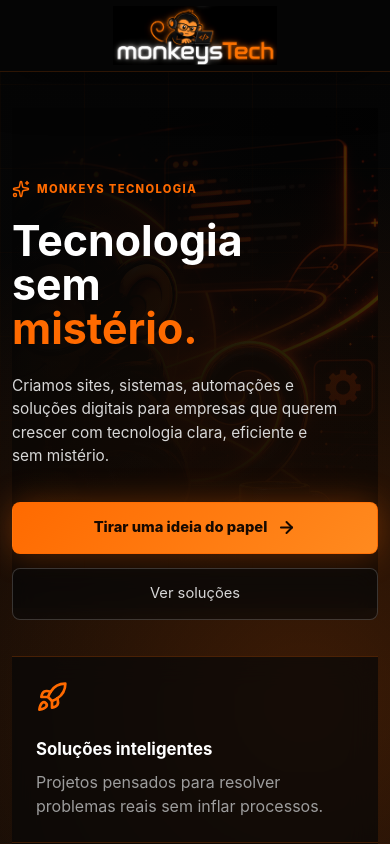
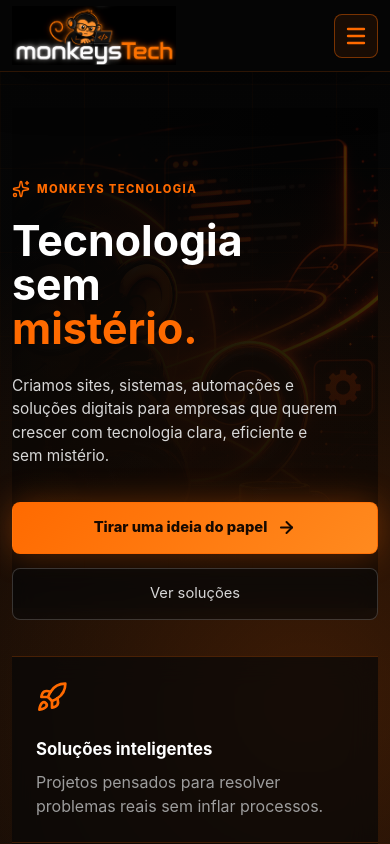
Before and after one commit to MonkeysTec/MonkeysTecnologia-Website, a React (Vite) app: page / in a window 390 px wide. Shown: the top 844 px of the page. Built offline with nearby package versions, Linux system fonts and the light colour scheme.

Commit message:
feat: add mobile navigation toggle button and update header styles for responsiveness

```diff
--- a/src/sections/Header.tsx
+++ b/src/sections/Header.tsx
@@ -1,5 +1,5 @@
 import { useEffect, useState, type MouseEvent } from 'react'
-import { ArrowRight } from 'lucide-react'
+import { ArrowRight, Menu, X } from 'lucide-react'
 import monkeyIniLogo from '../assets/monkey-ini.png'
 import { createWhatsAppLink } from '../data/siteContent'
 
@@ -76,11 +76,7 @@ export function Header() {
   const handleBrandClick = (event: MouseEvent<HTMLAnchorElement>) => {
     event.preventDefault()
 
-    if (isMobileNav) {
-      setIsMenuOpen((current) => !current)
-      return
-    }
-
+    setIsMenuOpen(false)
     setActiveSection('')
     scrollToSection('#inicio')
   }
@@ -112,12 +108,21 @@ export function Header() {
         className="brand"
         href="#inicio"
         aria-label="Monkeys Tecnologia"
-        aria-expanded={isMobileNav ? isMenuOpen : undefined}
-        aria-controls={isMobileNav ? 'primary-navigation' : undefined}
         onClick={handleBrandClick}
       >
         <img className="brand-image" src={monkeyIniLogo} alt="Monkeys Tecnologia" />
       </a>
+
+      <button
+        className="nav-menu-toggle"
+        type="button"
+        aria-label={isMenuOpen ? 'Fechar menu de navegação' : 'Abrir menu de navegação'}
+        aria-expanded={isMobileNav ? isMenuOpen : undefined}
+        aria-controls="primary-navigation"
+        onClick={() => setIsMenuOpen((current) => !current)}
+      >
+        {isMenuOpen ? <X size={24} strokeWidth={2.4} /> : <Menu size={24} strokeWidth={2.4} />}
+      </button>
 
       <nav className="nav-links" id="primary-navigation" aria-label="Seções">
         {navItems.map((item) => (
--- a/src/styles/responsive.css
+++ b/src/styles/responsive.css
@@ -155,7 +155,7 @@
   .topbar {
     width: 100%;
     max-width: none;
-    justify-content: center;
+    justify-content: space-between;
     margin-inline: 0;
     padding-inline: 12px;
   }
@@ -166,6 +166,11 @@
 
   .topbar--compact .brand-image {
     width: clamp(112px, 36vw, 146px);
+  }
+
+  .nav-menu-toggle {
+    display: inline-flex;
+    flex: 0 0 auto;
   }
 
   .nav-links {
--- a/src/styles/sections/header.css
+++ b/src/styles/sections/header.css
@@ -44,6 +44,31 @@
 .brand {
   color: var(--text-strong);
   text-decoration: none;
+}
+
+.nav-menu-toggle {
+  display: none;
+  width: 44px;
+  height: 44px;
+  align-items: center;
+  justify-content: center;
+  border: 1px solid rgba(255, 106, 0, 0.42);
+  border-radius: 8px;
+  background: rgba(255, 106, 0, 0.08);
+  color: var(--orange);
+  cursor: pointer;
+  transition:
+    border-color 180ms ease,
+    background 180ms ease,
+    box-shadow 180ms ease;
+}
+
+.nav-menu-toggle:hover,
+.nav-menu-toggle:focus-visible {
+  border-color: rgba(255, 106, 0, 0.68);
+  background: rgba(255, 106, 0, 0.14);
+  box-shadow: 0 0 24px rgba(255, 106, 0, 0.2);
+  outline: none;
 }
 
 .brand-image {
```
